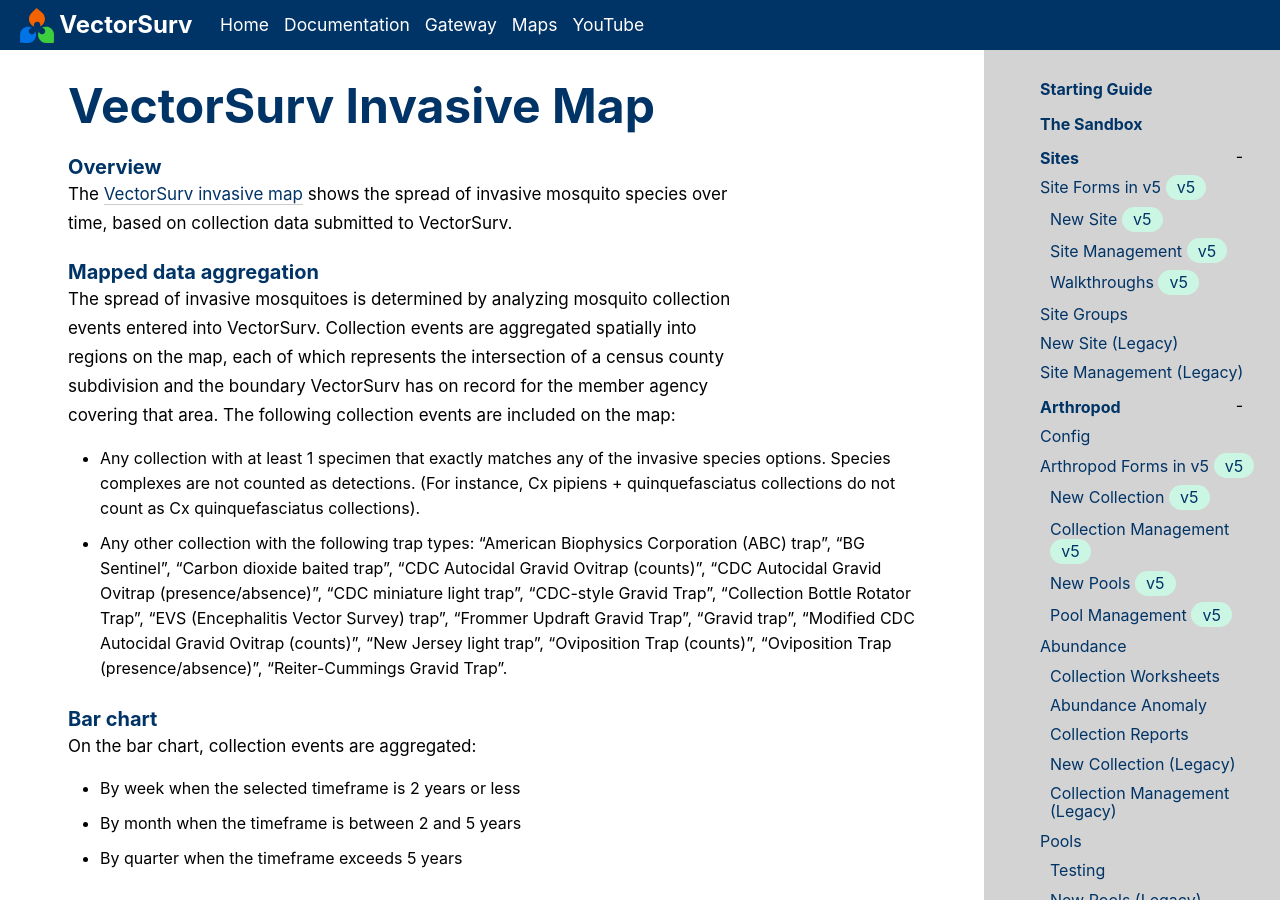
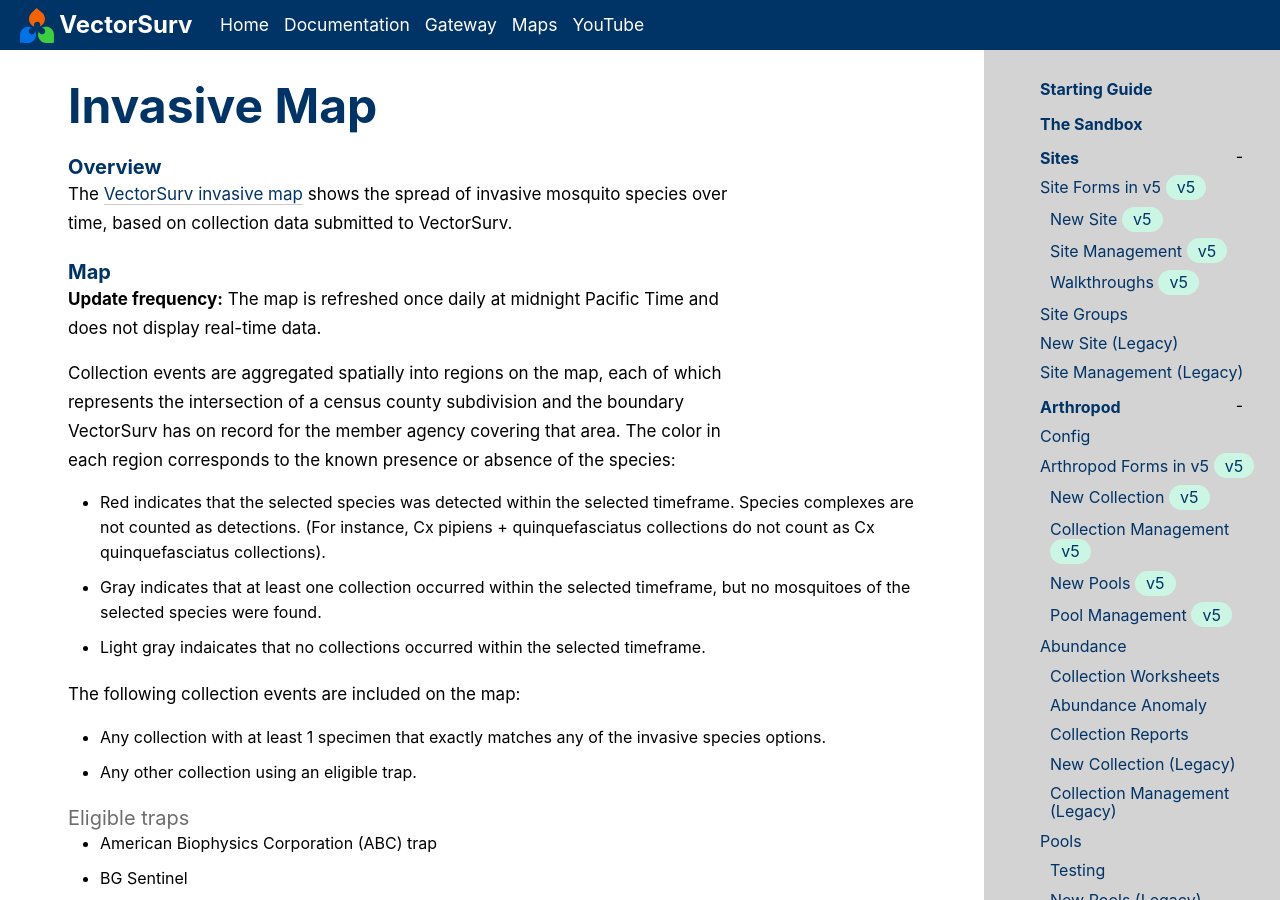
Before and after one commit to tlvaldepena/vectorsurv.org, a Jekyll site: the page built from _docs/maps/invasive.md, in a window 1280 px wide and 900 px high. Built offline with Jekyll 4.4.1, drawn with Linux system fonts in a browser that asks for light colours; some of the changed text lies outside the part shown.

Commit message:
Update/inva map (#67)
* Update map section

* Update bar docs

* Add summary docs

* Mention update frequency

* Grammar fix

```diff
--- a/_docs/maps/invasive.md
+++ b/_docs/maps/invasive.md
@@ -1,26 +1,93 @@
 ---
-title: VectorSurv Invasive Map
+title: Invasive Map
 ---
 
 ### Overview
 
 The [VectorSurv invasive map](https://maps.vectorsurv.org/invasive) shows the spread of invasive mosquito species over time, based on collection data submitted to VectorSurv.
 
-### Mapped data aggregation
+### Map
 
-The spread of invasive mosquitoes is determined by analyzing mosquito collection events entered into VectorSurv. Collection events are aggregated spatially into regions on the map, each of which represents the intersection of a census county subdivision and the boundary VectorSurv has on record for the member agency covering that area. The following collection events are included on the map:
+**Update frequency:** The map is refreshed once daily at midnight Pacific Time and does not display real-time data.
 
-- Any collection with at least 1 specimen that exactly matches any of the invasive species options. Species complexes are not counted as detections. (For instance, Cx pipiens + quinquefasciatus collections do not count as Cx quinquefasciatus collections).
-- Any other collection with the following trap types: "American Biophysics Corporation (ABC) trap", "BG Sentinel", "Carbon dioxide baited trap", "CDC Autocidal Gravid Ovitrap (counts)", "CDC Autocidal Gravid Ovitrap (presence/absence)", "CDC miniature light trap", "CDC-style Gravid Trap", "Collection Bottle Rotator Trap", "EVS (Encephalitis Vector Survey) trap", "Frommer Updraft Gravid Trap", "Gravid trap", "Modified CDC Autocidal Gravid Ovitrap (counts)", "New Jersey light trap", "Oviposition Trap (counts)", "Oviposition Trap (presence/absence)", "Reiter-Cummings Gravid Trap".
+Collection events are aggregated spatially into regions on the map, each of which represents the intersection of a census county subdivision and the boundary VectorSurv has on record for the member agency covering that area. The color in each region corresponds to the known presence or absence of the species:
 
-### Bar chart
+- Red indicates that the selected species was detected within the selected timeframe. Species complexes are not counted as detections. (For instance, Cx pipiens + quinquefasciatus collections do not count as Cx quinquefasciatus collections).
+- Gray indicates that at least one collection occurred within the selected timeframe, but no mosquitoes of the selected species were found.
+- Light gray indaicates that no collections occurred within the selected timeframe.
 
-On the bar chart, collection events are aggregated:
+The following collection events are included on the map:
+
+- Any collection with at least 1 specimen that exactly matches any of the invasive species options.
+- Any other collection using an eligible trap.
+
+#### Eligible traps
+
+- American Biophysics Corporation (ABC) trap
+- BG Sentinel
+- Carbon dioxide baited trap
+- CDC Autocidal Gravid Ovitrap (counts)
+- CDC Autocidal Gravid Ovitrap (presence/absence)
+- CDC miniature light trap
+- CDC-style Gravid Trap
+- Collection Bottle Rotator Trap
+- EVS (Encephalitis Vector Survey) trap
+- Frommer Updraft Gravid Trap
+- Gravid trap
+- Modified CDC Autocidal Gravid Ovitrap (counts)
+- New Jersey light trap
+- Oviposition Trap (counts)
+- Oviposition Trap (presence/absence)
+- Reiter-Cummings Gravid Trap
+
+### Chart
+
+Clicking any region replaces the tutorial card with a chart. Chart items can be shown or hidden by clicking the legend below the chart.
+
+#### Bar Chart
+
+The chart uses a stacked bar chart to show collection events over time, with time on the horizontal axis and the number of collection events on the vertical axis.
+
+Each bar comprises up to two colored segments:
+
+- Red — collections containing the selected species
+- Gray — collections not containing the selected species
+
+Charted collection events are aggregated based on the selected timeframe:
 
 - By week when the selected timeframe is 2 years or less
 - By month when the timeframe is between 2 and 5 years
 - By quarter when the timeframe exceeds 5 years
 
-### Projected growth line:
+#### Projected growth line:
 
 The overlaid projected growth line, available only for certain species, is a function of temperature. VectorSurv uses NLDAS temperature data.
+
+### Summary Table
+
+Clicking any region displays a summary table section below the chart. The summary includes:
+
+#### Regional Information
+
+- County
+- County subdivision
+- Member agency covering the area
+- Member agency website
+
+#### Species Information
+
+A table showing, for each species listed below:
+
+- **Total detections** in the selected timeframe
+- **Total detections** all time
+- **Date first found**
+- **Date last found**
+
+Species shown include:
+
+- Aedes aegypti
+- Aedes albopictus
+- Aedes notoscriptus
+- The species currently selected
+
+The first three species are always included. They are considered the invasive species of greatest concern across the United States due to their status as Dengue/Chikungunya/Zika virus vectors.
```
